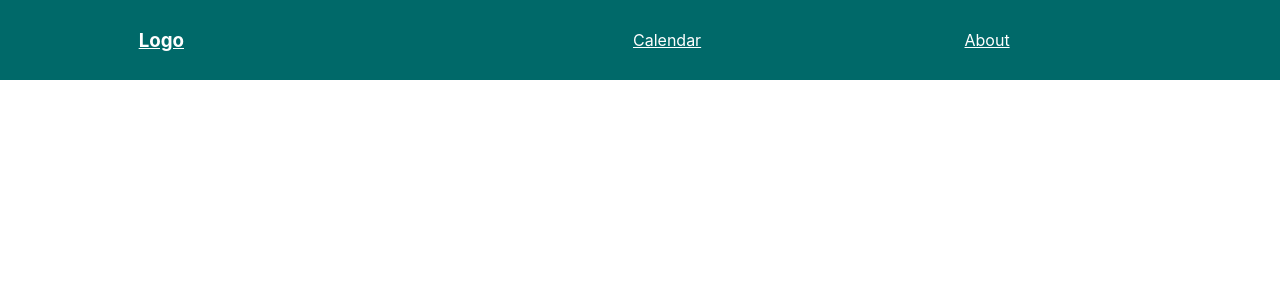
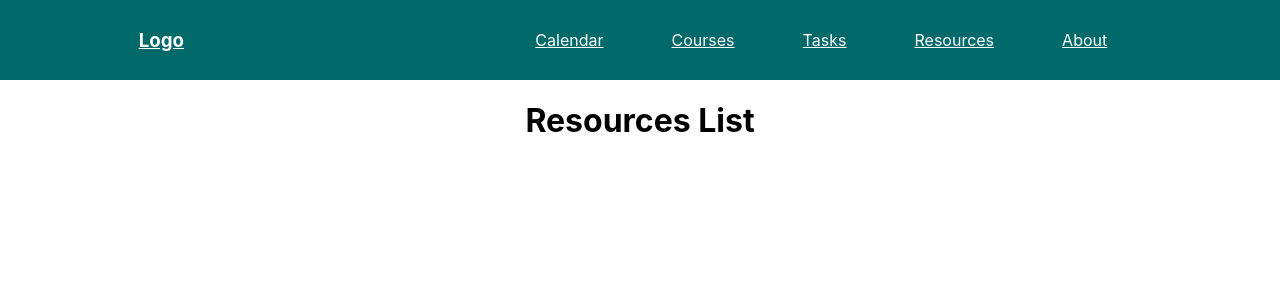
Before and after one commit to uprm-inso-4101-2020-2021-s2/semester-project-T15-The-INSOmniacs, a React (Create React App) app in the folder main-app/: page /resources in a window 1280 px wide. Shown: the top 300 px of the page. Built offline with nearby package versions, Linux system fonts and the light colour scheme.

Commit message:
Added more pages (resources, tasks, and courses)

```diff
--- a/main-app/src/App.js
+++ b/main-app/src/App.js
@@ -2,6 +2,9 @@ import './App.css'
 import Nav from './components/Nav';
 import Calendar from './components/Calendar';
 import About from './components/About';
+import Tasks from './components/Tasks';
+import Courses from './components/Courses';
+import Resources from './components/Resources';
 import {BrowserRouter as Router, Switch, Route} from 'react-router-dom';
 
 function App() {
@@ -13,6 +16,9 @@ function App() {
         <Route path="/" exact component={Dashboard}/>
         <Route path="/about" component={About}/>
         <Route path="/calendar" component={Calendar}/>
+        <Route path="/tasks" component={Tasks}/>
+        <Route path="/courses" component={Courses}/>
+        <Route path="/resources" component={Resources}/>
       </Switch>
     </div>
     </Router>
--- /dev/null
+++ b/main-app/src/components/Courses.js
@@ -0,0 +1,11 @@
+import '../App.css'
+
+function Courses() {
+  return (
+    <div>
+        <h1>Course List</h1>
+    </div>
+  );
+}
+
+export default Courses;
--- a/main-app/src/components/Nav.js
+++ b/main-app/src/components/Nav.js
@@ -15,6 +15,15 @@ function Nav() {
             <Link style={navStyle} to="/calendar">
                 <li>Calendar</li>
             </Link>
+            <Link style={navStyle} to="/courses">
+                <li>Courses</li>
+            </Link>
+            <Link style={navStyle} to="/tasks">
+                <li>Tasks</li>
+            </Link>
+            <Link style={navStyle} to="/resources">
+                <li>Resources</li>
+            </Link>
             <Link style={navStyle} to="/about">
                 <li>About</li>
             </Link>
--- /dev/null
+++ b/main-app/src/components/Resources.js
@@ -0,0 +1,11 @@
+import '../App.css'
+
+function Resources() {
+  return (
+    <div>
+        <h1>Resources List</h1>
+    </div>
+  );
+}
+
+export default Resources;
--- /dev/null
+++ b/main-app/src/components/Tasks.js
@@ -0,0 +1,11 @@
+import '../App.css'
+
+function Tasks() {
+  return (
+    <div>
+        <h1>Task List</h1>
+    </div>
+  );
+}
+
+export default Tasks;
```
